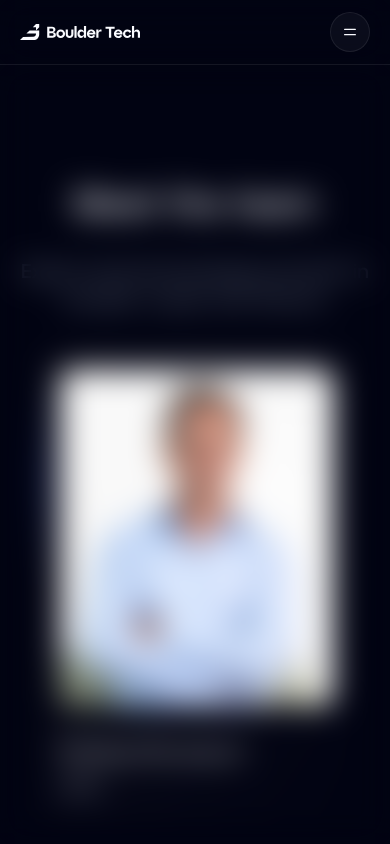
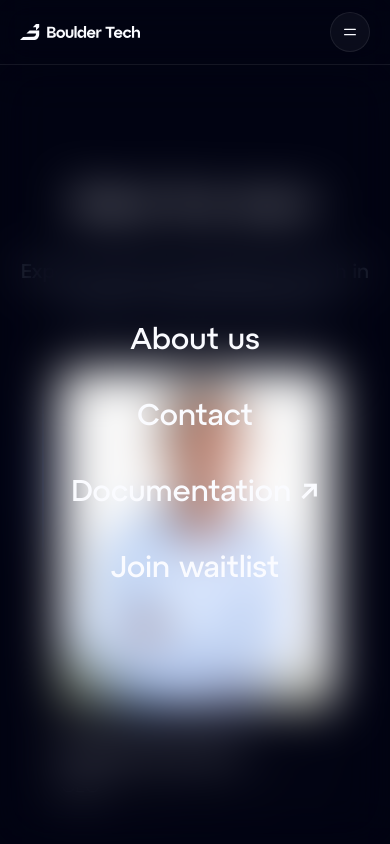
Before and after one commit to boulder-tech/Landing, a Next.js app: page /about in a window 390 px wide. Both pictures are taken after a click on the button 350 px from the left and 32 px from the top of the page. Shown: the top 844 px of the page. Built offline with nearby package versions, Linux system fonts and the light colour scheme.

Commit message:
Hamburger menu finished

```diff
--- a/src/components/header.tsx
+++ b/src/components/header.tsx
@@ -5,8 +5,15 @@ import GhostButton from "./buttons/ghost-button";
 import Image from "next/image";
 import clsx from "clsx";
 import Hamburger from "../../public/icons/hamburger.svg";
+import { useState } from "react";
 
 const Header = () => {
+  const [menuOpen, setMenuOpen] = useState(false);
+
+  const toggleMenu = () => {
+    setMenuOpen(!menuOpen);
+  };
+
   return (
     <>
       <header className="w-full fixed h-[65px] top-0 z-50 py-3 bg-[rgba(1, 3, 18, 0.01)] border-b border-grey-200 backdrop-blur-lg">
@@ -37,13 +44,56 @@ const Header = () => {
               </Link>
             </div>
           </div>
-          <GhostButton iconBtn onClick={()=>console.log("ja")} classes="sm:hidden"><Image src={Hamburger} alt="Hamburger menu" width={14} height={14} className="w-4 h-4 absolute"/></GhostButton>
+          <GhostButton iconBtn onClick={toggleMenu} classes="sm:hidden">
+            <Image
+              src={Hamburger}
+              alt="Hamburger menu"
+              width={14}
+              height={14}
+              className="w-4 h-4 absolute"
+            />
+          </GhostButton>
           <Link href={"/#waitlist"} className="hidden sm:block">
             <GhostButton>Join waitlist →</GhostButton>
           </Link>
         </div>
       </header>
-      <div className="fixed top-[65px] w-full h-[calc(100vh-65px)] bg-[rgba(1, 3, 18, 0.01)] backdrop-blur-lg z-50 flex items-center justify-center"></div>
+      <div
+        className={clsx(
+          "transition-all px-5 flex-col gap-10 duration-500 fixed top-[65px] w-full h-[calc(100vh-65px)] bg-[rgba(1, 3, 18, 0.5)] backdrop-blur-xl z-50 flex items-center justify-center",
+          menuOpen ? "opacity-100" : "opacity-0 pointer-events-none"
+        )}
+      >
+        <Link
+          className="cursor-pointer text-3xl font-medium hover:opacity-50 transition-all duration-200"
+          href={"/about"}
+          onClick={toggleMenu}
+        >
+          About us
+        </Link>
+        <Link
+          className="cursor-pointer text-3xl font-medium hover:opacity-50 transition-all duration-200"
+          href={"/contact"}
+          onClick={toggleMenu}
+        >
+          Contact
+        </Link>
+        <Link
+          className="cursor-pointer text-3xl font-medium hover:opacity-50 transition-all duration-200"
+          href={"https://docs.bouldertech.fi"}
+          target="_blank"
+          onClick={toggleMenu}
+        >
+          Documentation ↗
+        </Link>
+        <Link
+          className="cursor-pointer text-3xl font-medium hover:opacity-50 transition-all duration-200"
+          href={"/#waitlist"}
+          onClick={toggleMenu}
+        >
+          Join waitlist
+        </Link>
+      </div>
     </>
   );
 };
```
